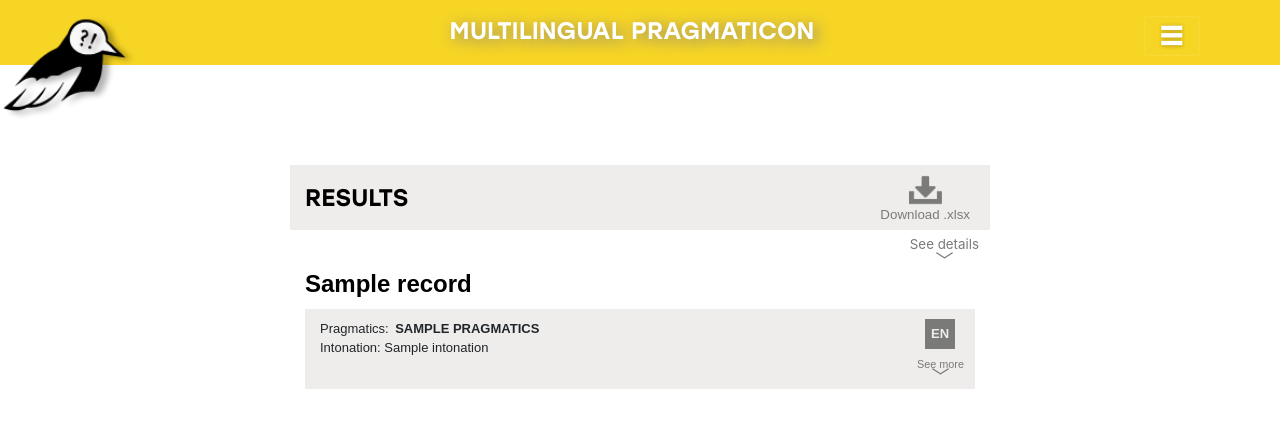
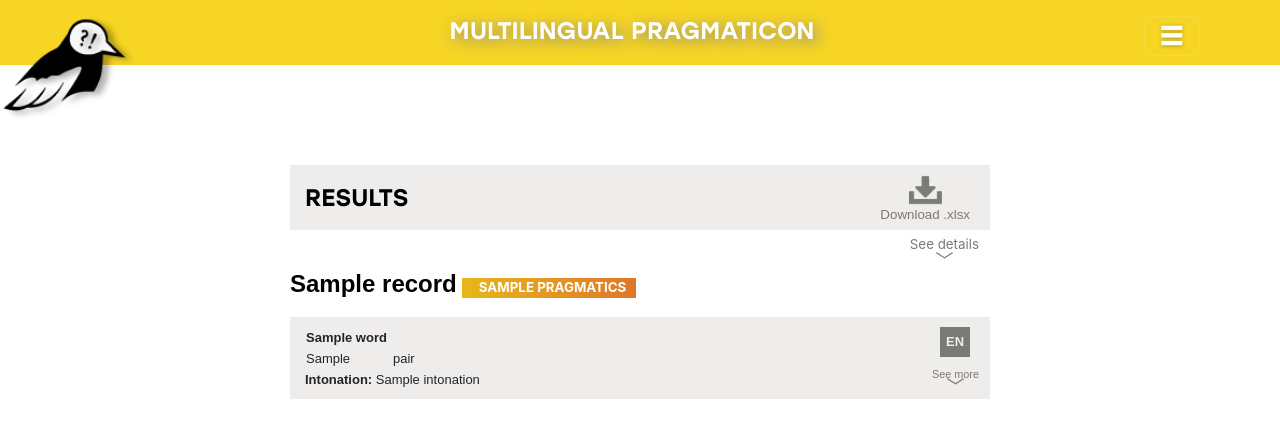
Before and after one commit to polyatomson/MultiPragmaticon, a Flask app: template templates/result.html in a window 1280 px wide. Shown: the top 438 px of the page. Run offline with Flask 3, Linux system fonts and the light colour scheme; the template is opened without the code that fills it: most values are stand-ins (such as "Sample title", 1, 10 or a date in 2020); some libraries are stand-ins or nearby versions.

Commit message:
Changed the order of the results

```diff
--- a/templates/result.html
+++ b/templates/result.html
@@ -109,8 +109,28 @@
 {% set id = loop.index %}
 {% set optional = record['examples'] or record['Speech act 1'] or record['Speech act'] or record['Glossing'] %}
 <div class="search" style="margin-top: 40px;font-size:smaller;">
-  <div class="container-fluid">
-    <h4><b>{{ record['label'] }}</b>{%if record['Inner structure'] %} &mdash; {{record['Inner structure']}} {% endif %}</h4>
+  <div class="row container">
+    <h4><b>{{ record['label'] }}</b></h4>
+    {%if record['Pragmatics'] %}
+        <!-- Pragmatics: -->
+      <div class="grad{{loop.index % 3}}" style="color: white;text-transform: uppercase;padding-left: 10px;padding-right: 10px;margin-left: 5px; margin-bottom: auto;margin-top: auto;width: fit-content;position: relative;">
+          <b>&MediumSpace; {{record['Pragmatics']}}</b>
+      </div>
+    {% endif %}
+    {% if record['Additional semantics'] %}
+        <!-- Additional semantics: -->
+        {% for sem in record['Additional semantics']%}
+        {% if sem %}
+          <div class="grad{{loop.index % 3}}" style="color: white;padding-left: 10px;padding-right: 10px;margin-left: 5px;margin-bottom: auto;margin-top: auto; width: fit-content;position: relative;">
+            <!-- <div class="container"> -->
+              {{sem}}
+            <!-- </div> -->
+          </div>
+        {%endif %}
+        {% endfor %}
+      <!-- </div> -->
+      {% endif %}
+  </div>
     {% if optional %}
     <div class="container-fluid grey" id="main-card{{id}}" style="font-family: Arial, Helvetica, sans-serif;font-size: small;margin-top: 10px;position: relative; min-height: 80px;">
     {% else %}
@@ -134,25 +154,36 @@
         </a>
       </div>
       {% endif %}
-      {%if record['Pragmatics'] %}
-      <div class="row container-fluid" style="padding-top: 10px;">Pragmatics: <div style="text-transform: uppercase;"><b>&MediumSpace; {{record['Pragmatics']}}</b>
-        </div></div>
+      {% if record['Glossing'] %}
+      <div class="row container-fluid" style="padding-top: 10px;">
+        <table>
+          <tr>
+            <b>
+            {% for word in record['Glossing'][0][0].split() %}
+              <td style="padding-right: 5px"><b>{{word}}</b></td>
+            {% endfor %}
+            </b>
+          </tr>
+          <tr>
+          {% for gloss in record['Glossing'][0][1].split() %}
+            <td style="padding-right: 5px">{{gloss}}</td>
+          {% endfor %}
+          </tr>
+      </table>
+    </div>
       {% endif %}
-      {% if record['Additional semantics'] %}
+
+
+
+      {%if record['Inner structure'] %}
       <div class="row container-fluid" style="margin-top: 5px;max-width: 93%;">
-        Additional semantics:
-        {% for sem in record['Additional semantics']%}
-        {% if sem %}
-        <div class="grad{{loop.index % 3}}" style="color: white;margin-left: 10px;margin-bottom: 5px;">
-          <div class="container">{{sem}}</div>
-        </div>
-        {%endif %}
-        {% endfor %}
+        <b>Inner structure:</b> {{record['Inner structure']}}
       </div>
       {% endif %}
+
       <div style="padding-bottom: 10px;">
       {%if record['Intonation']%}
-      Intonation: {{record['Intonation']}}
+      <b>Intonation:</b> {{record['Intonation']}}
       {%endif%}
       </div>
     </div>
```
